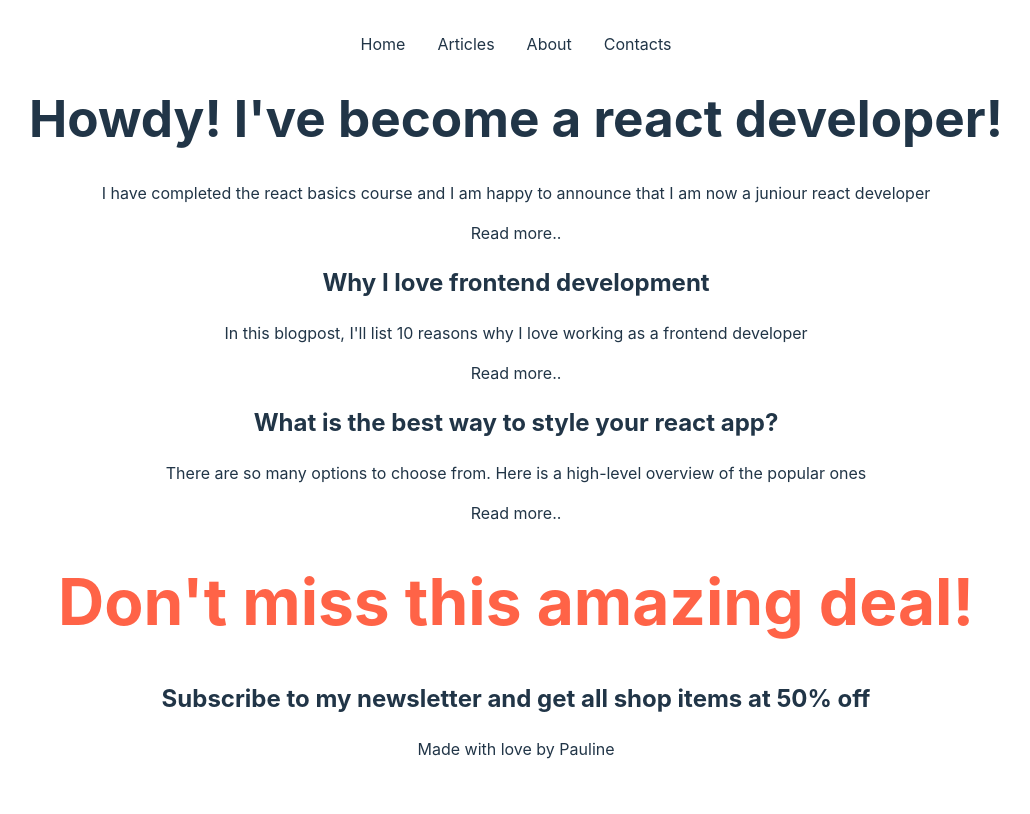
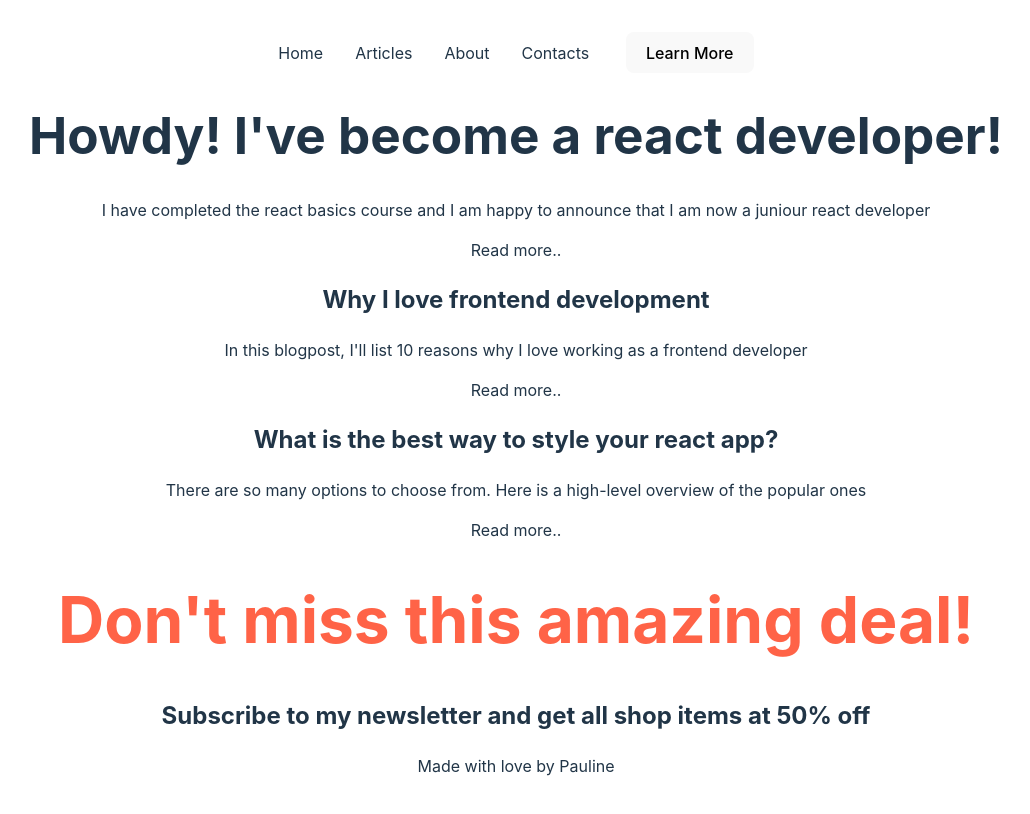
Before and after one commit to Lynnmwova/metaReactNotes, a React (Vite) app in the folder exercises/metaReactExamples/: page / in a window 1280 px wide. Shown: the top 814 px of the page, without its empty margins (124-1154 px from the left). Built offline with nearby package versions, Linux system fonts and the light colour scheme.

Commit message:
event listeners

```diff
--- a/exercises/metaReactExamples/src/components/Nav.jsx
+++ b/exercises/metaReactExamples/src/components/Nav.jsx
@@ -1,3 +1,5 @@
+
+
 function Nav(){
 
     return (
@@ -7,6 +9,7 @@ function Nav(){
             <li>Articles</li>
             <li>About</li>
             <li>Contacts </li>
+            <li><button>Learn More</button></li>
         </ul>
 
         </nav>
```
Also changed, not shown: 1 other file (tests, documents, lock files or other folders).
